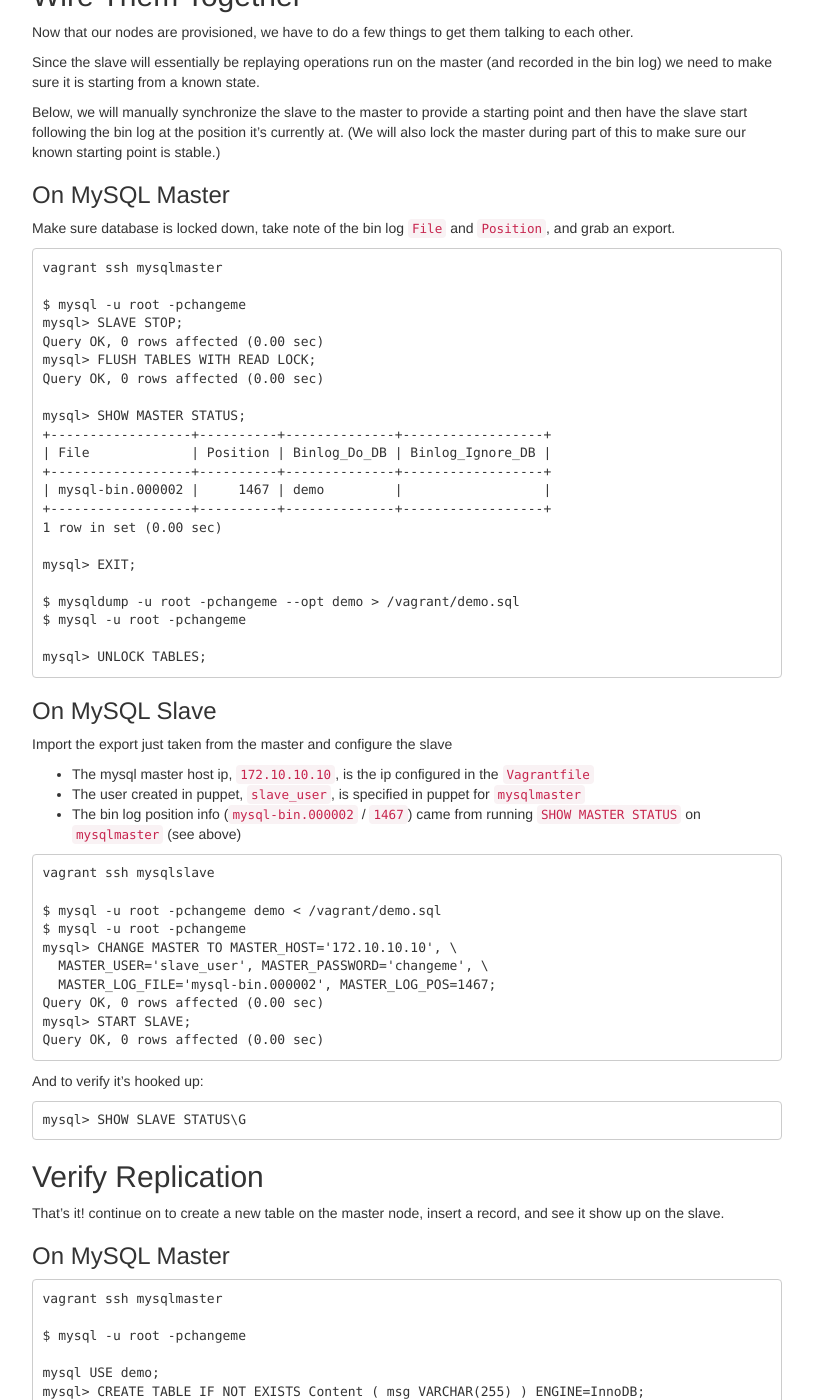
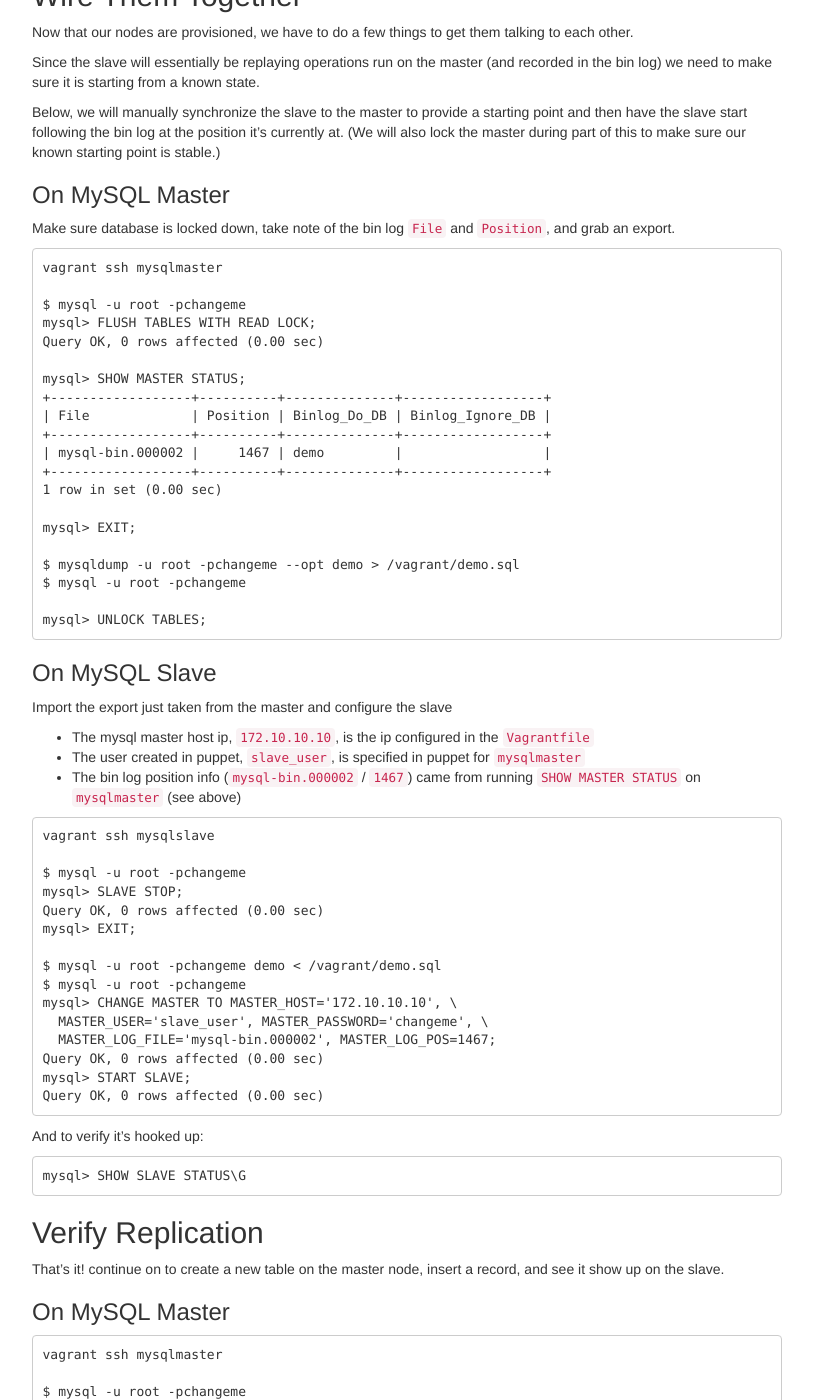
Before and after one commit to benschw/benschw.github.io, a Jekyll site: the page built from _posts/2015-12-09-mysql-replication-with-puppet.markdown, in a window 1280 px wide and 1400 px high, scrolled down 2160 px. Shown: the whole window, without its empty margins (38-851 px from the left). Built offline with Jekyll 4.4.1, drawn with Linux system fonts in a browser that asks for light colours; nearby versions of some CDN libraries; Markdown is read by kramdown in place of the engine named in the settings; comment, search, counter and statistics services are not loaded.

Commit message:
fixing bug

```diff
--- a/_posts/2015-12-09-mysql-replication-with-puppet.markdown
+++ b/_posts/2015-12-09-mysql-replication-with-puppet.markdown
@@ -163,6 +161,11 @@
 
 
 	vagrant ssh mysqlslave
+
+	$ mysql -u root -pchangeme
+	mysql> SLAVE STOP;
+	Query OK, 0 rows affected (0.00 sec)
+	mysql> EXIT;
 
 	$ mysql -u root -pchangeme demo < /vagrant/demo.sql
 	$ mysql -u root -pchangeme
```
Also changed, not shown: other parts of _posts/2015-12-09-mysql-replication-with-puppet.markdown (+0 -2 lines).
